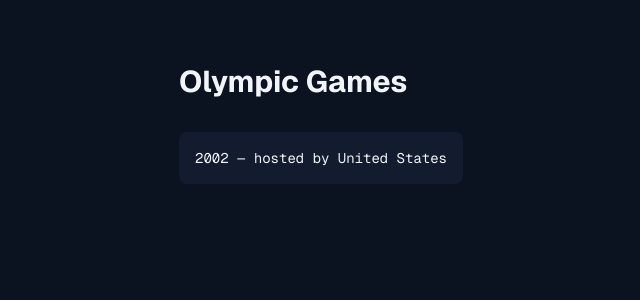
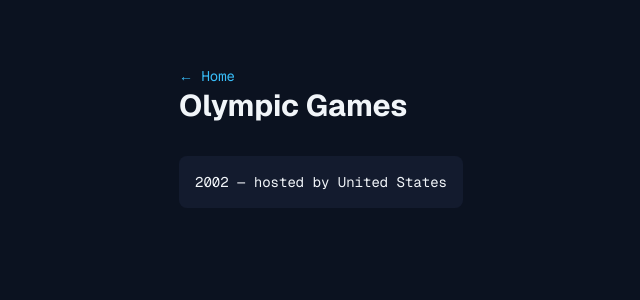
Before and after one commit to danny5577/International-Hockey-History-app, a Next.js app in the folder my-app/: page /olympics in a window 1280 px wide. Shown: the top 300 px of the page, without its empty margins (319-959 px from the left). Built offline with nearby package versions, Linux system fonts and the light colour scheme.

Commit message:
added home page route

```diff
--- a/my-app/app/olympics/page.tsx
+++ b/my-app/app/olympics/page.tsx
@@ -6,6 +6,9 @@ export default function OlympicsPage() {
 
   return (
     <div className="mx-auto max-w-3xl px-6 py-16">
+      <Link href="/" className="font-mono text-sm text-ice">
+        ← Home
+      </Link>
       <h1 className="mb-8 text-3xl font-bold">Olympic Games</h1>
       <ul className="flex flex-col gap-3">
         {wcTournaments.map((t) => (
--- a/my-app/app/wc/page.tsx
+++ b/my-app/app/wc/page.tsx
@@ -6,6 +6,9 @@ export default function WorldChampionshipsPage() {
 
   return (
     <div className="mx-auto max-w-3xl px-6 py-16">
+      <Link href="/" className="font-mono text-sm text-ice">
+        ← Home
+      </Link>
       <h1 className="mb-8 text-3xl font-bold">World Championships</h1>
       <ul className="flex flex-col gap-3">
         {wcTournaments.map((t) => (
```
